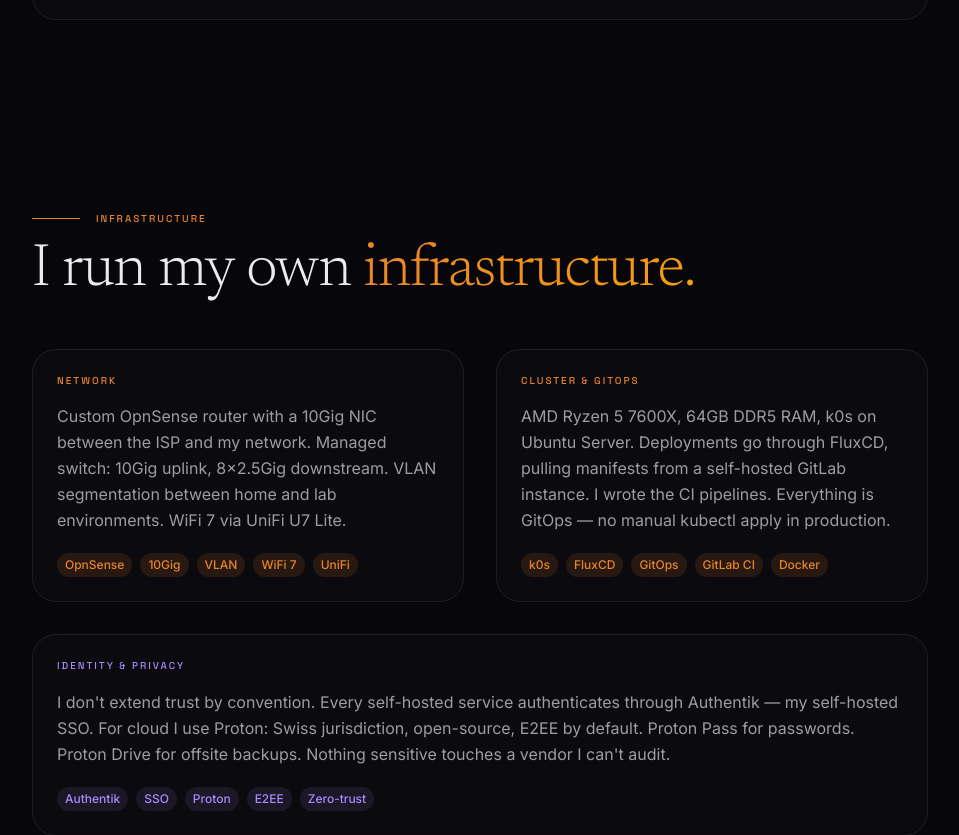
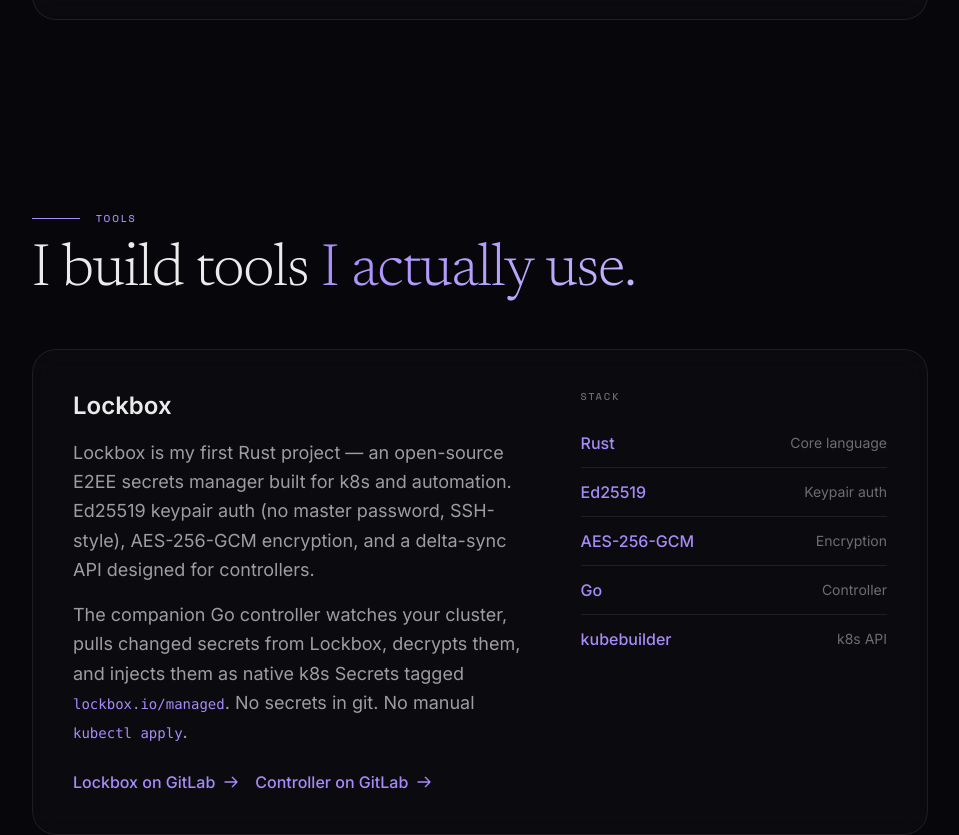
Before and after one commit to HadiCherkaoui/portfolio, a Next.js app: page / in a window 1280 px wide. Shown: the part 1471-2306 px from the top of the page, without its empty margins (160-1119 px from the left). Built offline with nearby package versions, Linux system fonts and the light colour scheme.

Commit message:
feat: add LockboxSection to page composition (8 sections total)

```diff
--- a/app/page.tsx
+++ b/app/page.tsx
@@ -1,5 +1,6 @@
 import HeroSection from "@/components/HeroSection";
 import ScolxSection from "@/components/ScolxSection";
+import LockboxSection from "@/components/LockboxSection";
 import InfraSection from "@/components/InfraSection";
 import ToolsSection from "@/components/ToolsSection";
 import CompetitionSection from "@/components/CompetitionSection";
@@ -11,6 +12,7 @@
     <main>
       <HeroSection />
       <ScolxSection />
+      <LockboxSection />
       <InfraSection />
       <ToolsSection />
       <CompetitionSection />
```
